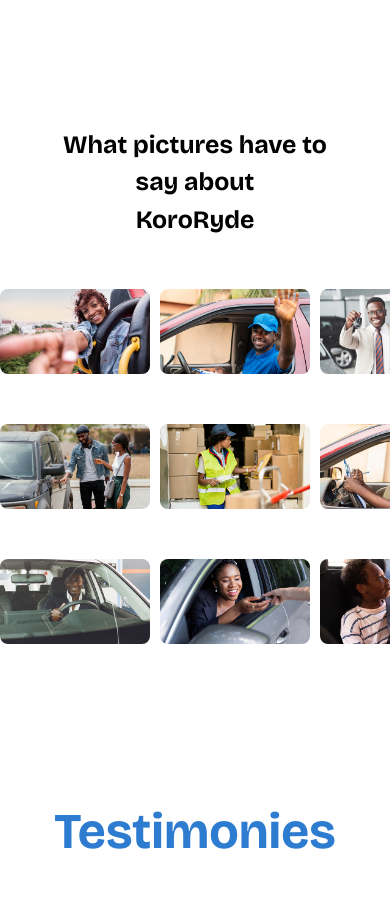
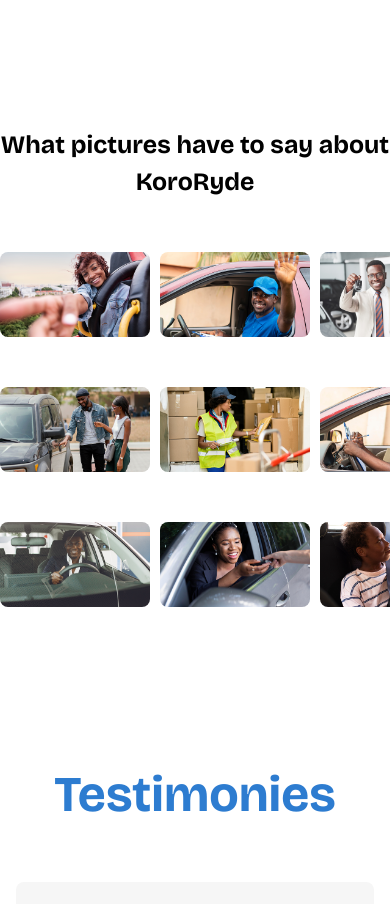
Before and after one commit to ayoeze191/kororyde, a Next.js app: page / in a window 390 px wide. Shown: the part 2920-3824 px from the top of the page. Built offline with nearby package versions, Linux system fonts and the light colour scheme.

Commit message:
fix career path

```diff
--- a/app/page.js
+++ b/app/page.js
@@ -196,7 +196,7 @@
      </div>
 
      <div className="bg-white  text-[#010101] pt-[150px]">
-      <p className="text-[25px] mx-auto max-w-[268px] md:max-w-[initial] md:text-[50px] leading-[150%]  font-[family-name:var(--font-bricolage-grotesque)] font-bold text-center [text-shadow:3px_2px_0px_0px_#2D7CD0]
+      <p className="text-[25px] mx-auto  md:max-w-[initial] md:text-[50px] leading-[150%]  font-[family-name:var(--font-bricolage-grotesque)] font-bold text-center [text-shadow:3px_2px_0px_0px_#2D7CD0]
 ">What pictures have to say about<br/>
       KoroRyde</p>
       <div className="flex gap-[10px] overflow-x-scroll mt-[50px] w-full">
```
